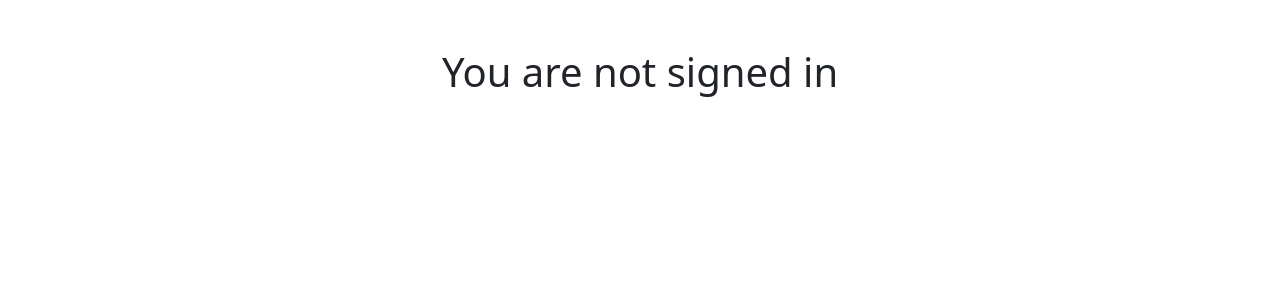
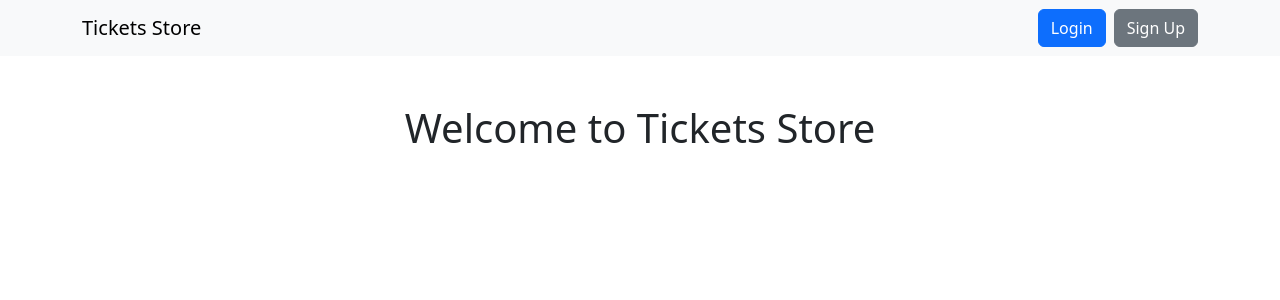
Before and after one commit to Kashoid23/microservices-tickets-store, a Next.js app in the folder client/: page / in a window 1280 px wide. Shown: the top 300 px of the page. Built offline with nearby package versions, Linux system fonts and the light colour scheme; no server answers.

Commit message:
Create AuthProvider with shared Header

```diff
--- a/client/app/layout.js
+++ b/client/app/layout.js
@@ -1,10 +1,33 @@
 import 'bootstrap/dist/css/bootstrap.min.css';
 
-export default function Layout({ children }) {
+import { headers } from "next/headers";
+
+import { AuthProvider } from './src/context/auth';
+import Header from './src/components/Header';
+
+async function getCurrentUser() {
+    try {
+        const incomingHeaders = await headers();
+        const response = await fetch("http://auth-service:3000/v1/users/current", {
+            headers: incomingHeaders
+        });
+
+        return await response.json();
+    } catch (err) {
+        return { currentUser: null };
+    }
+}
+
+export default async function Layout({ children }) {
+    const { currentUser } = await getCurrentUser();
+
     return (
         <html>
             <body>
-                {children}
+                <AuthProvider currentUser={currentUser}>
+                    <Header />
+                    {children}
+                </AuthProvider>
             </body>
         </html>
     );
--- a/client/app/page.js
+++ b/client/app/page.js
@@ -1,25 +1,3 @@
-import { headers } from "next/headers";
-
-export default async function Page() {
-    try {
-        const incomingHeaders = await headers();
-        const response = await fetch("http://auth-service:3000/v1/users/current", {
-            headers: incomingHeaders
-        });
-        const data = await response.json();
-
-        if (data.currentUser) {
-            return (
-                <h1 className="text-center mt-5">
-                    You are signed in as {data.currentUser.email}
-                </h1>
-            );
-        }
-
-        return <h1 className="text-center mt-5">You are not signed in</h1>;
-    } catch (err) {
-        console.error(err);
-
-        return <h1 className="text-center mt-5">You are not signed in</h1>;
-    }
+export default function Page() {
+    return <h1 className="text-center mt-5">Welcome to Tickets Store</h1>
 }
--- /dev/null
+++ b/client/app/src/components/Header.js
@@ -0,0 +1,25 @@
+'use client'
+
+import Link from 'next/link';
+
+import { useAuth } from '../context/auth';
+
+export default function Header() {
+    const currentUser = useAuth();
+
+    return <header className="navbar navbar-light bg-light">
+        <div className="container">
+            <Link href="/" className="navbar-brand">Tickets Store</Link>
+            <div>
+                {currentUser ? (
+                    <Link href="/auth/logout" className="btn btn-secondary">Logout</Link>
+                ) : (
+                    <div>
+                        <Link href="/auth/login" className="btn btn-primary">Login</Link>
+                        <Link href="/auth/signup" className="btn btn-secondary ms-2">Sign Up</Link>
+                    </div>
+                )}
+            </div>
+        </div>
+    </header>
+};
--- /dev/null
+++ b/client/app/src/context/auth.js
@@ -0,0 +1,15 @@
+"use client";
+
+import { createContext, useContext } from "react";
+
+const AuthContext = createContext(null);
+
+export function AuthProvider({ currentUser, children }) {
+    return (
+        <AuthContext.Provider value={currentUser}>
+            {children}
+        </AuthContext.Provider>
+    );
+}
+
+export const useAuth = () => useContext(AuthContext);
```
Also changed, not shown: 1 other file (tests, documents, lock files or other folders).
